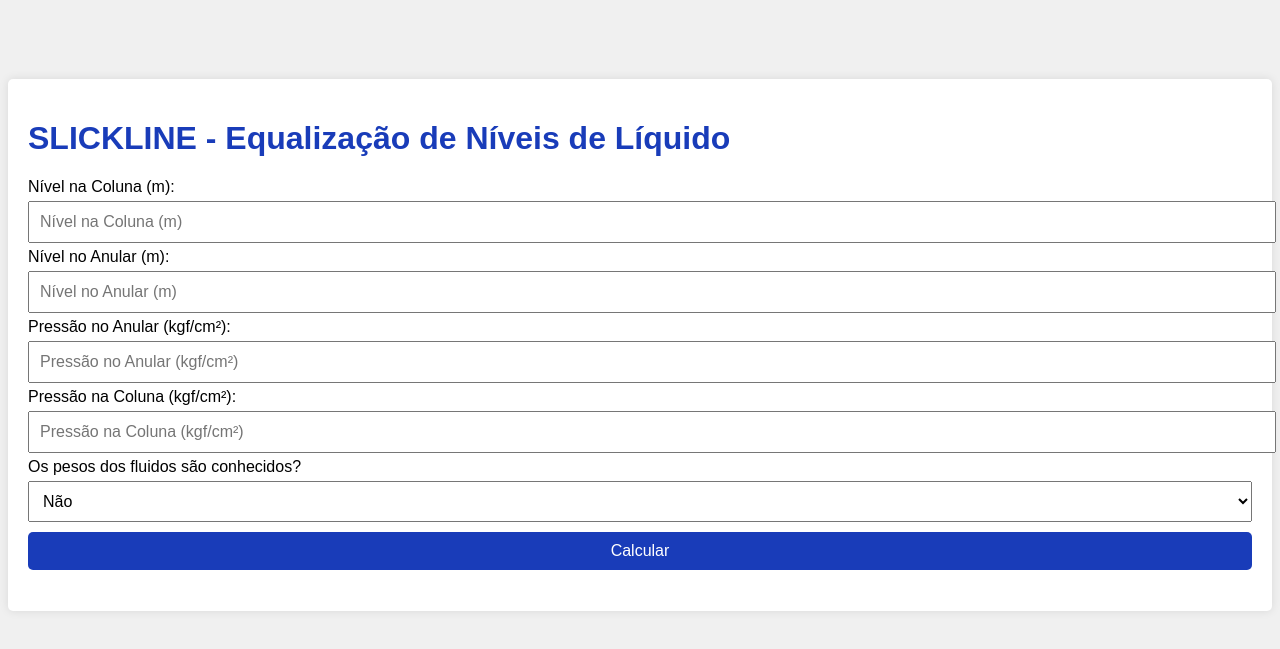
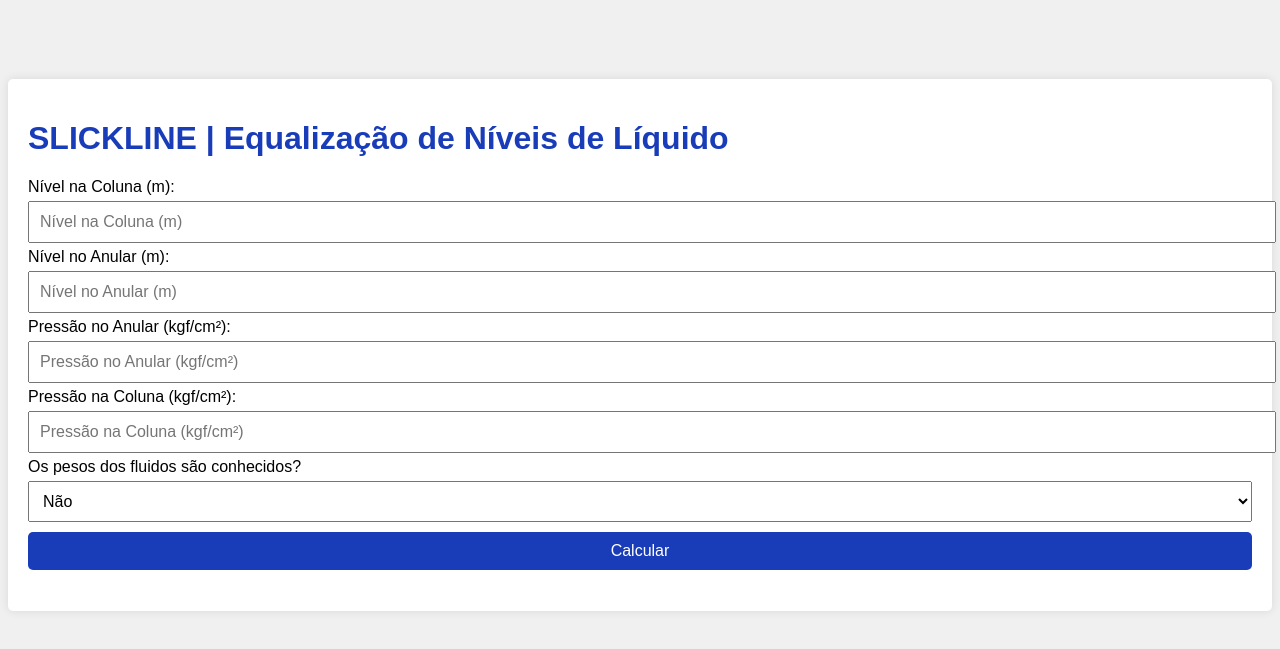
Before and after one commit to origemenergia/slickline, a plain HTML site: page index.html in a window 1280 px wide. Shown: the part 63-712 px from the top of the page. Drawn offline with Linux system fonts and the light colour scheme.

Commit message:
slickline |

```diff
--- a/index.html
+++ b/index.html
@@ -3,7 +3,7 @@
 <head>
     <meta charset="UTF-8">
     <meta name="viewport" content="width=device-width, initial-scale=1.0">
-    <title>SLICKLINE - Equalização de Níveis de Líquido</title>
+    <title>SLICKLINE | Equalização de Níveis de Líquido</title>
     <style>
 
         @font-face {
@@ -68,7 +68,7 @@
 <body>
     <img src="logo.jpg" alt="Origem Logo" class="logo">
     <div class="calculator">
-        <h1>SLICKLINE - Equalização de Níveis de Líquido</h1>
+        <h1>SLICKLINE | Equalização de Níveis de Líquido</h1>
         <label for="nivelColuna">Nível na Coluna (m):</label>
         <input type="number" id="nivelColuna" placeholder="Nível na Coluna (m)">
 
```
